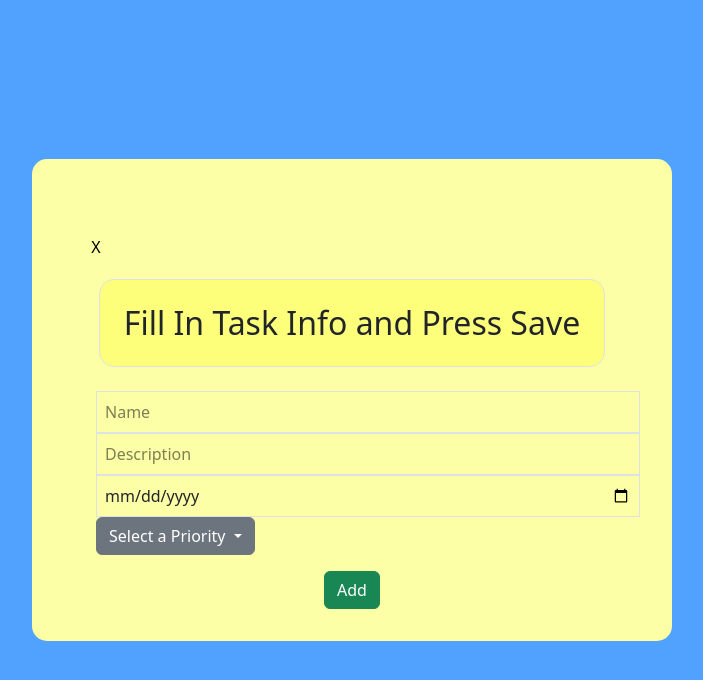
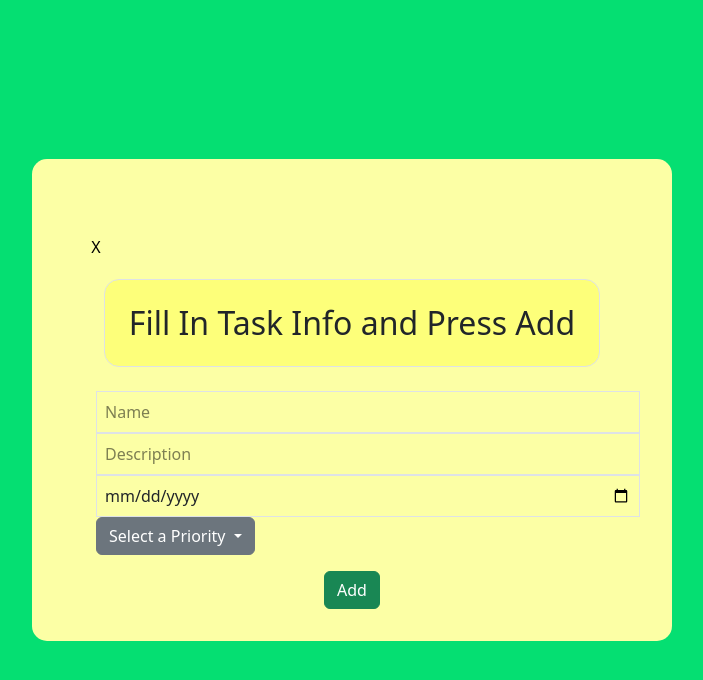
Before and after one commit to bhenry3145/TaskTracker, a website with bundled scripts: page index.html in a window 1280 px wide. Both pictures are taken after a click on the button "Add Task". Shown: the whole page, without its empty margins (288-991 px from the left). Built offline with nearby package versions, Linux system fonts and the light colour scheme.

Commit message:
updated styling

```diff
--- a/index.html
+++ b/index.html
@@ -21,7 +21,7 @@
             </div>
 
             <div class="flex justify-self-center col-span-4">
-                <div class="grid grid-cols-3 text-center border-2 border-black">
+                <div class="grid grid-cols-3 text-center">
                     <div id="toDo" class="text-5xl p-4 justify-self-center h-[600px] overflow-y-scroll">TO-DO</div>
                     <div id="inProgress" class="text-5xl p-4 h-[600px] overflow-y-scroll">IN PROGRESS</div>
                     <div id="completed" class="text-5xl p-4 h-[600px] overflow-y-scroll">COMPLETED</div>
@@ -31,14 +31,14 @@
 
         </div>
 
-        <div id="add" class="fixed inset-0 bg-blue-400 bg-opacity-50 z-50 hidden">
+        <div id="add" class="fixed inset-0 bg-green-400 bg-opacity-50 z-50 hidden">
             <div class="flex justify-center items-center h-full">
                 <div class="bg-[#FCFFA5] p-8 rounded-[15px] w-11/12 md:w-1/2 flex justify-self-center flex-col">
                     <div>
                         <button id="closeAdd" class="mt-4 text-black w-16 h-16 px-4 py-2 rounded">
                             X
                         </button>
-                        <h2 class="text-xl border rounded-[15px] text-center w-fit bg-[#FDFF7A] p-4 font-bold mb-4 justify-self-center">Fill In Task Info and Press Save</h2>
+                        <h2 class="text-xl border rounded-[15px] text-center w-fit bg-[#FDFF7A] p-4 font-bold mb-4 justify-self-center">Fill In Task Info and Press Add</h2>
                     </div>
                     <ul class="flex flex-col justify-center">
                         <input id="nameInput" type="text" class="border border-solid p-2 text-black" placeholder="Name">
```
